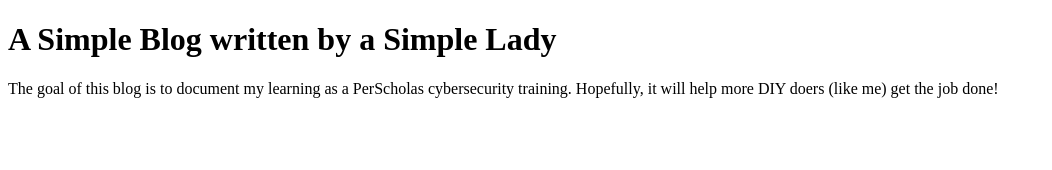
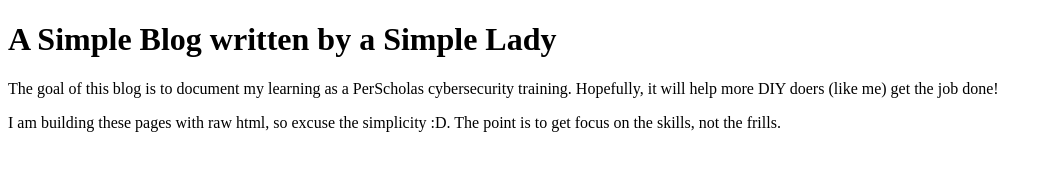
Before and after one commit to jabree00/cyberWork, a plain HTML site: page index.html in a window 1280 px wide. Shown: the whole page, without its empty margins (0-1052 px from the left). Drawn offline with Linux system fonts and the light colour scheme.

Commit message:
Update index.html
Basic homepage for the site.

```diff
--- a/index.html
+++ b/index.html
@@ -3,5 +3,5 @@
 
   <h1>A Simple Blog written by a Simple Lady</h1>
   <p>The goal of this blog is to document my learning as a PerScholas cybersecurity training. Hopefully, it will help more DIY doers (like me) get the job done! </p>
-
+  <p>I am building these pages with raw html, so excuse the simplicity :D. The point is to get focus on the skills, not the frills. </p>
 </body>
```
